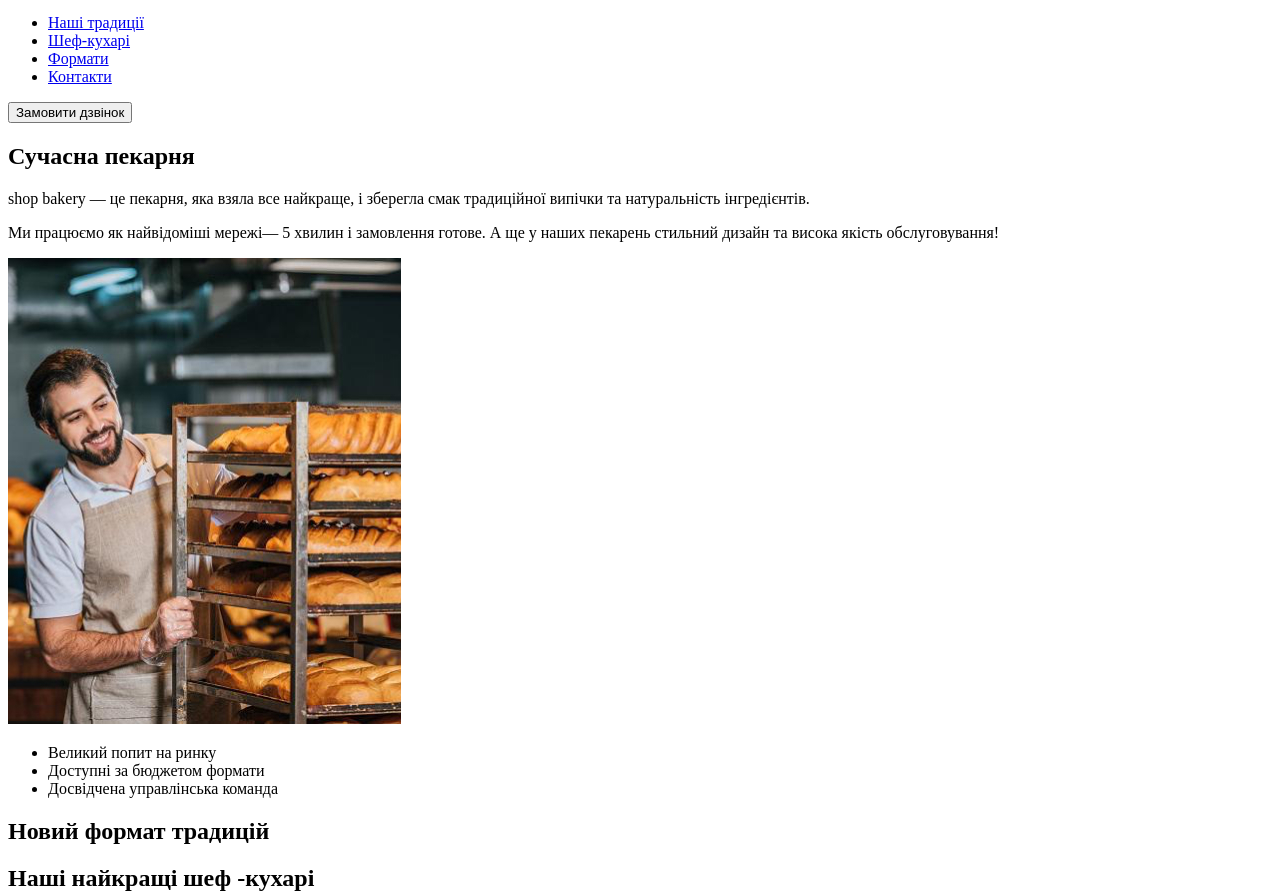
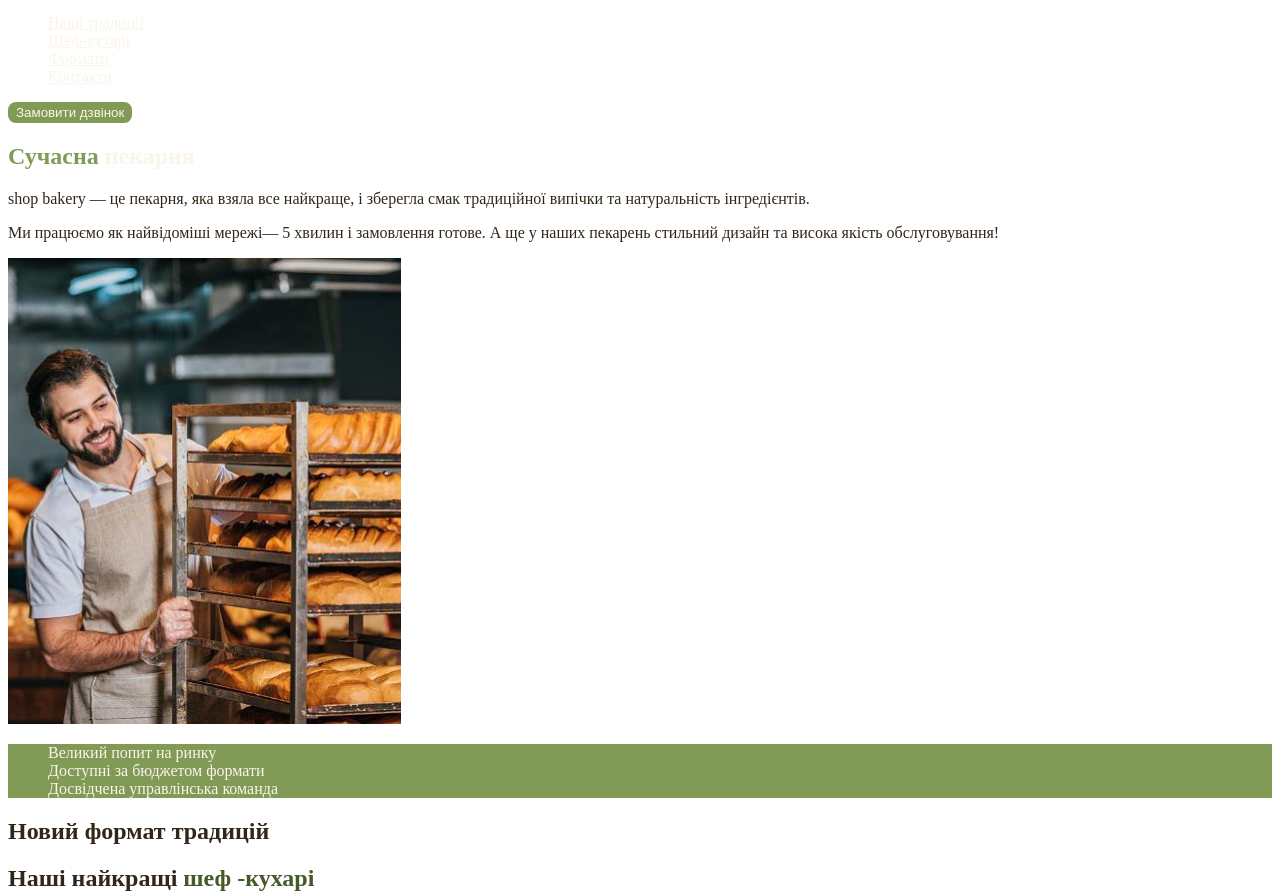
Before and after one commit to ruslayni/genius, a plain HTML site: page index.html in a window 1280 px wide. Shown: the part 60-953 px from the top of the page. Drawn offline with Linux system fonts and the light colour scheme.

Commit message:
added some css styles and update some html code

```diff
--- a/css/style.css
+++ b/css/style.css
@@ -0,0 +1,59 @@
+:root {
+  --color-primary-dark: #31261A;
+  --color-primary-light: #FAF4EA;
+  --color-brand-light: #819B57;
+  --color-brand-dark: #465929;
+}
+
+
+/* Base */
+body {
+  color: var(--color-primary-dark)
+}
+
+ul {
+  list-style-type: none;
+}
+
+/* Button */
+.button {
+  color: var(--color-primary-light);
+  background-color: var(--color-brand-light);
+  border: 2px solid var(--color-brand-light);
+  border-radius: 8px;
+  cursor: pointer;
+}
+
+.button:hover {
+  color: #465929;
+  background-color: transparent;
+}
+
+/* Link */
+.link {
+  color: var(--color-primary-light);
+}
+
+.link:hover {
+  color: var(--color-brand-light);
+}
+
+/* Hero title */
+.hero-title {
+  color: var(--color-primary-light);
+}
+
+.hero-title .accent {
+  color: var(--color-brand-light);
+}
+
+/* Advantages list */
+.advantages-list {
+  background-color: var(--color-brand-light);
+  color: var(--color-primary-light);
+}
+
+/* Section titles */
+.section-title .accent {
+  color: var(--color-brand-dark);
+}
--- a/index.html
+++ b/index.html
@@ -4,7 +4,7 @@
 <head>
   <meta charset="UTF-8">
   <meta name="viewport" content="width=device-width, initial-scale=1.0">
-  <link rel="stylesheet" href="">
+  <link rel="stylesheet" href="css/style.css">
   <title>Власна пекарня</title>
 </head>
 
@@ -13,19 +13,19 @@
     <a href="index.html"><img src="img/logo.svg" alt="Логотип власної пекарні"></a>
     <nav>
       <ul>
-        <li><a href="#traditions-section">Наші традиції</a></li>
-        <li><a href="#chefs-section">Шеф-кухарі</a></li>
-        <li><a href="#formats-section">Формати</a></li>
-        <li><a href="#contact-secrion">Контакти</a></li>
+        <li><a class="link" href="#traditions-section">Наші традиції</a></li>
+        <li><a class="link" href="#chefs-section">Шеф-кухарі</a></li>
+        <li><a class="link" href="#formats-section">Формати</a></li>
+        <li><a class="link" href="#contact-secrion">Контакти</a></li>
       </ul>
-      <button type="button">Замовити дзвінок</button>
+      <button class="button" type="button">Замовити дзвінок</button>
     </nav>
   </header>
 
 
   <main>
     <section>
-      <h1>Сучасна пекарня</h1>
+      <h1 class="hero-title"><span class="accent">Сучасна</span> пекарня</h1>
       <p><span>shop bakery</span> — це пекарня, яка взяла все найкраще, і зберегла смак традиційної випічки та
         натуральність інгредієнтів.</p>
       <p>Ми працюємо як найвідоміші мережі—<span>
@@ -35,16 +35,17 @@
       <img src="img/baker-man.jpg" alt="Чоловік пекар дивиться на батони із посмішкою">
     </section>
     <section id="traditions-section">
-      <ul>
+      <ul class="advantages-list">
         <li>Великий попит на ринку</li>
         <li>Доступні за бюджетом формати</li>
         <li>Досвідчена управлінська команда</li>
       </ul>
-      <h2>Новий формат традицій</h2>
+      <h2 class="section-title">Новий формат традицій</h2>
     </section>
     <section id="chefs-section">
-      <h2>Наші найкращі
-        шеф -кухарі</h2>
+      <h2 class="section-title">Наші найкращі
+        <span class="accent">шеф -кухарі</span>
+      </h2>
       <ul>
         <li>
           <article>
@@ -70,7 +71,7 @@
 
     </section>
     <section id="formats-section">
-      <h2>Формати</h2>
+      <h2 class="section-title">Формати</h2>
       <ul>
         <li>
           <article>
@@ -90,7 +91,7 @@
       </ul>
     </section>
     <section id="contact-secrion">
-      <h2>Приєднуйся до
+      <h2 class="section-title">Приєднуйся до
         мережі пекарень</h2>
       <iframe
         src="https://www.google.com/maps/embed?pb=!1m18!1m12!1m3!1d2540.1636289098733!2d30.4912733!3d50.4566776!2m3!1f0!2f0!3f0!3m2!1i1024!2i768!4f13.1!3m3!1m2!1s0x40d4ce637c006b2d%3A0xaf86385f19996ff0!2z0YPQuy4g0KHQtdGH0LXQstGL0YUg0KHRgtGA0LXQu9GM0YbQvtCyLCA1NCwg0JrQuNC10LIsIDAyMDAw!5e0!3m2!1sru!2sua!4v1733965323489!5m2!1sru!2sua"
@@ -106,7 +107,7 @@
         <li><a href="#formats-section">Формати</a></li>
         <li><a href="#contact-secrion">Контакти</a></li>
       </ul>
-      <button type="button">Замовити дзвінок</button>
+      <button type="button" class="button">Замовити дзвінок</button>
     </nav>
     <address>
       <ul>
```
